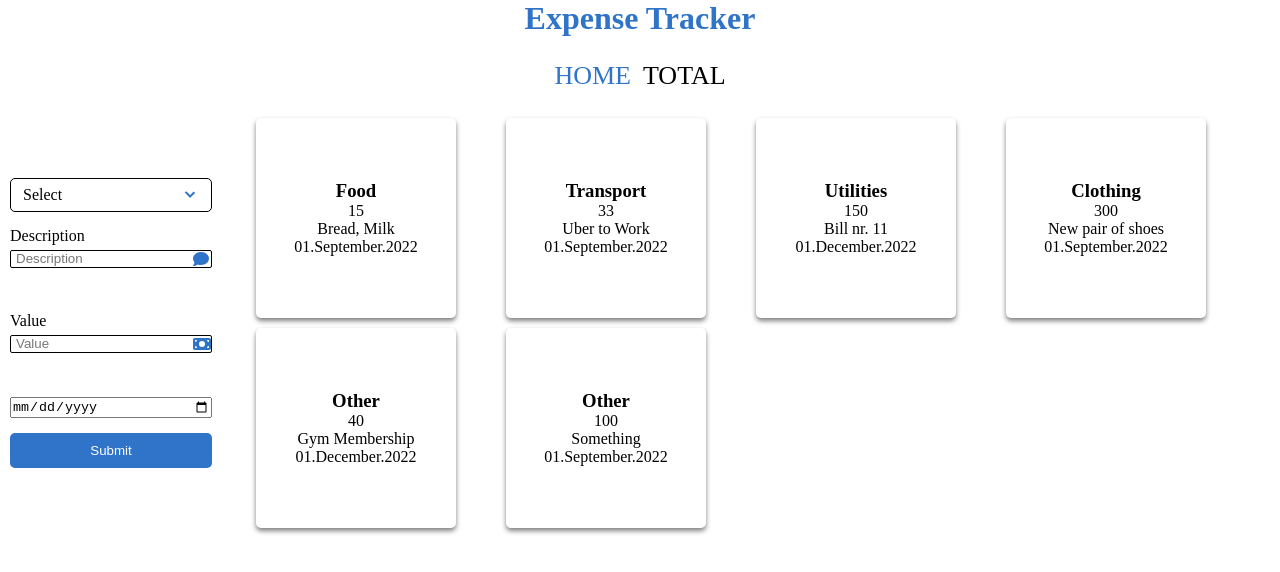
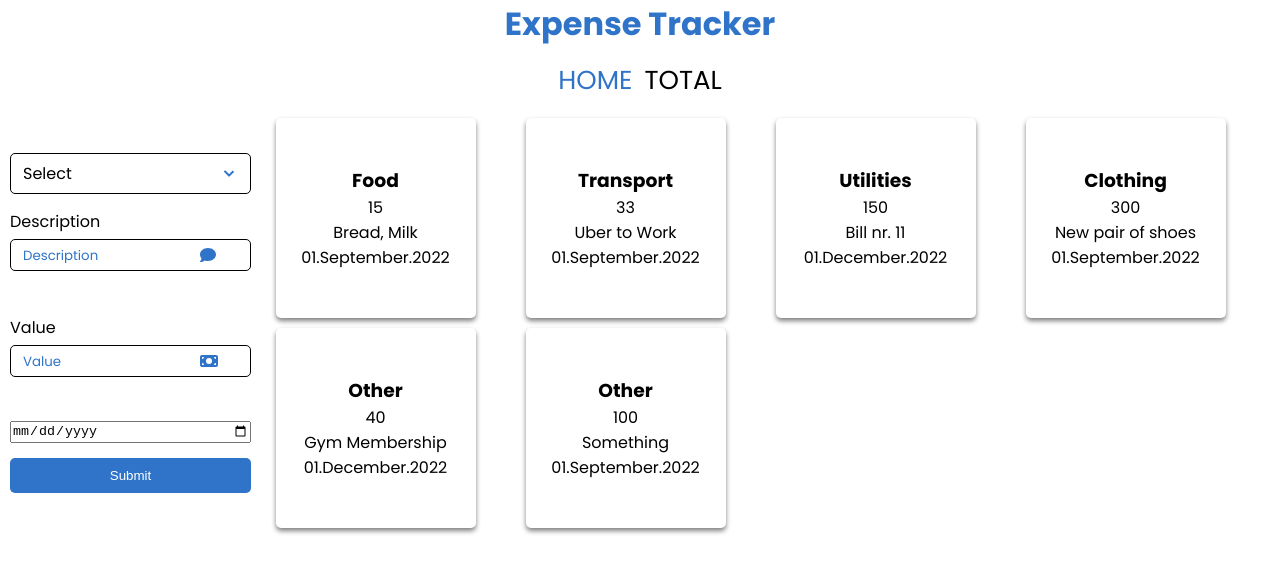
Before and after one commit to labasfrane/expense-tracker, a React (Create React App) app: page / in a window 1280 px wide. Shown: the top 572 px of the page. Built offline with nearby package versions, Linux system fonts and the light colour scheme; data requests are answered from the project's data file.

Commit message:
changed font-family: "poppins"

```diff
--- a/public/index.html
+++ b/public/index.html
@@ -1,6 +1,12 @@
 <!DOCTYPE html>
 <html lang="en">
   <head>
+    <link rel="preconnect" href="https://fonts.googleapis.com" />
+    <link rel="preconnect" href="https://fonts.gstatic.com" crossorigin />
+    <link
+      href="https://fonts.googleapis.com/css2?family=Poppins:wght@100;200;300;400;500;600;700;800&display=swap"
+      rel="stylesheet"
+    />
     <meta charset="utf-8" />
     <link rel="icon" href="%PUBLIC_URL%/favicon.ico" />
     <meta name="viewport" content="width=device-width, initial-scale=1" />
--- a/src/components/InputField/index.scss
+++ b/src/components/InputField/index.scss
@@ -1,3 +1,5 @@
+@import "styles/colors.scss";
+
 .input-field {
   &__label {
     display: block;
@@ -6,15 +8,22 @@
 
   &__input {
     display: flex;
-    border: 0.1rem solid black;
-    border-radius: 0.2rem;
+    border: solid 0.1rem black;
+    padding: 0.7rem 3.2rem 0.7rem 1.2rem;
+    border-radius: 0.5rem;
     margin-bottom: 0.5rem;
 
-    input {
-      margin-left: 0.5rem;
+    input,
+    textarea {
+      resize: none;
       border: none;
       outline: none;
       background-color: inherit;
+
+      &::placeholder {
+        font-family: "Poppins", sans-serif;
+        color: $color-primary;
+      }
     }
   }
 
--- a/src/styles/elements.scss
+++ b/src/styles/elements.scss
@@ -11,6 +11,7 @@ html {
 }
 
 body {
+  font-family: "Poppins", sans-serif;
   font-weight: 400;
   font-size: 1.6rem;
 
```
